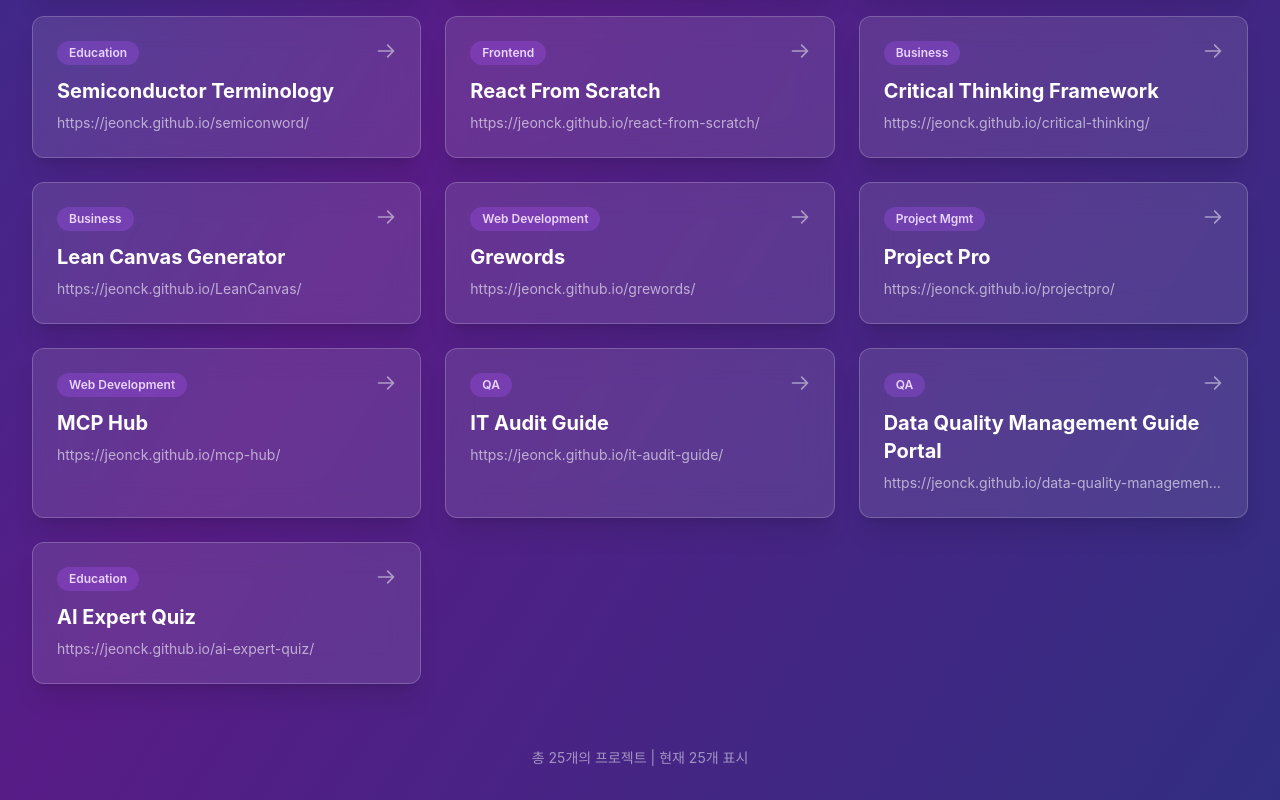
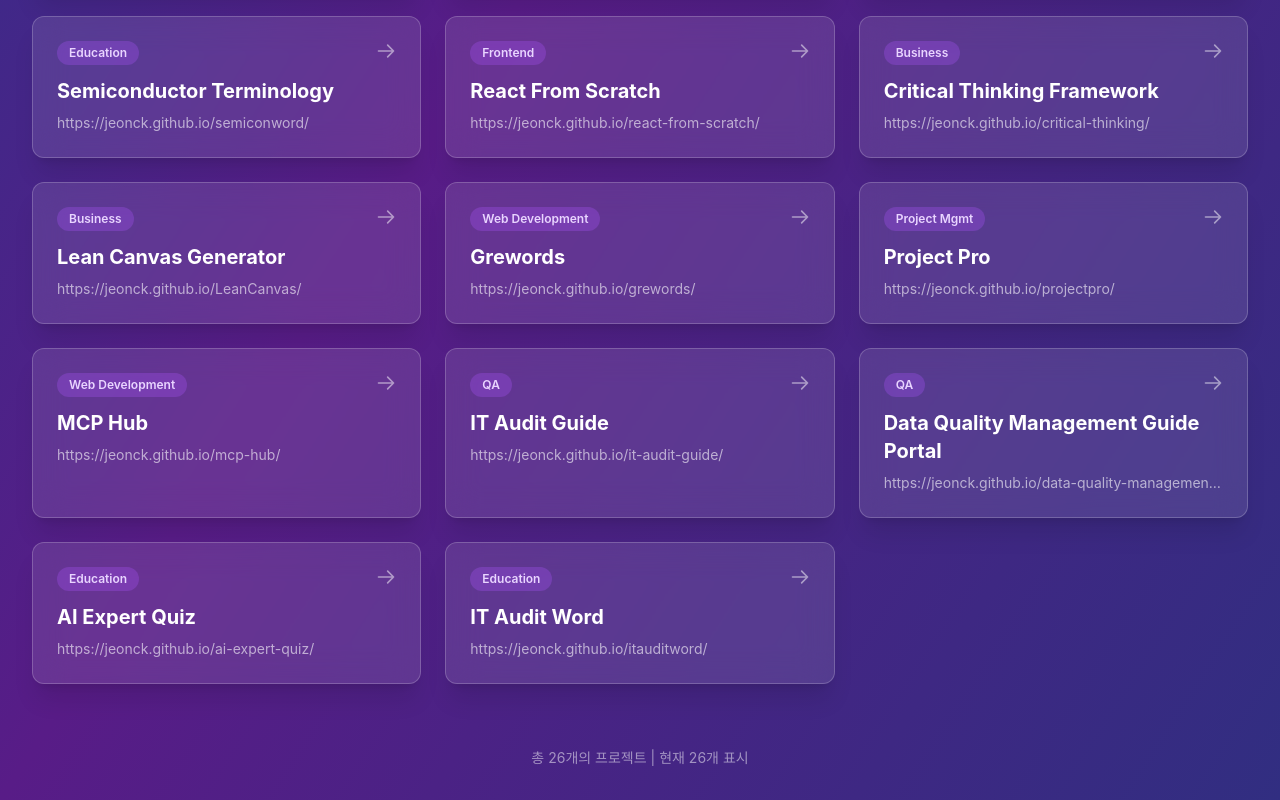
Before and after one commit to jeonck/jeonckHub, a React (Vite) app in the folder react-app/: page / in a window 1280 px wide. Shown: the part 1172-1972 px from the top of the page. Built offline with nearby package versions, Linux system fonts and the light colour scheme.

Commit message:
feat: Add IT Audit Word to project list

```diff
--- a/react-app/src/App.jsx
+++ b/react-app/src/App.jsx
@@ -26,6 +26,7 @@ const projects = [
   { title: 'IT Audit Guide', url: 'https://jeonck.github.io/it-audit-guide/', category: 'QA' },
   { title: 'Data Quality Management Guide Portal', url: 'https://jeonck.github.io/data-quality-management-guide-portal/', category: 'QA' },
   { title: 'AI Expert Quiz', url: 'https://jeonck.github.io/ai-expert-quiz/', category: 'Education' },
+  { title: 'IT Audit Word', url: 'https://jeonck.github.io/itauditword/', category: 'Education' },
 ]
 
 const categories = ['All', ...[...new Set(projects.map(p => p.category))].sort()]
```
